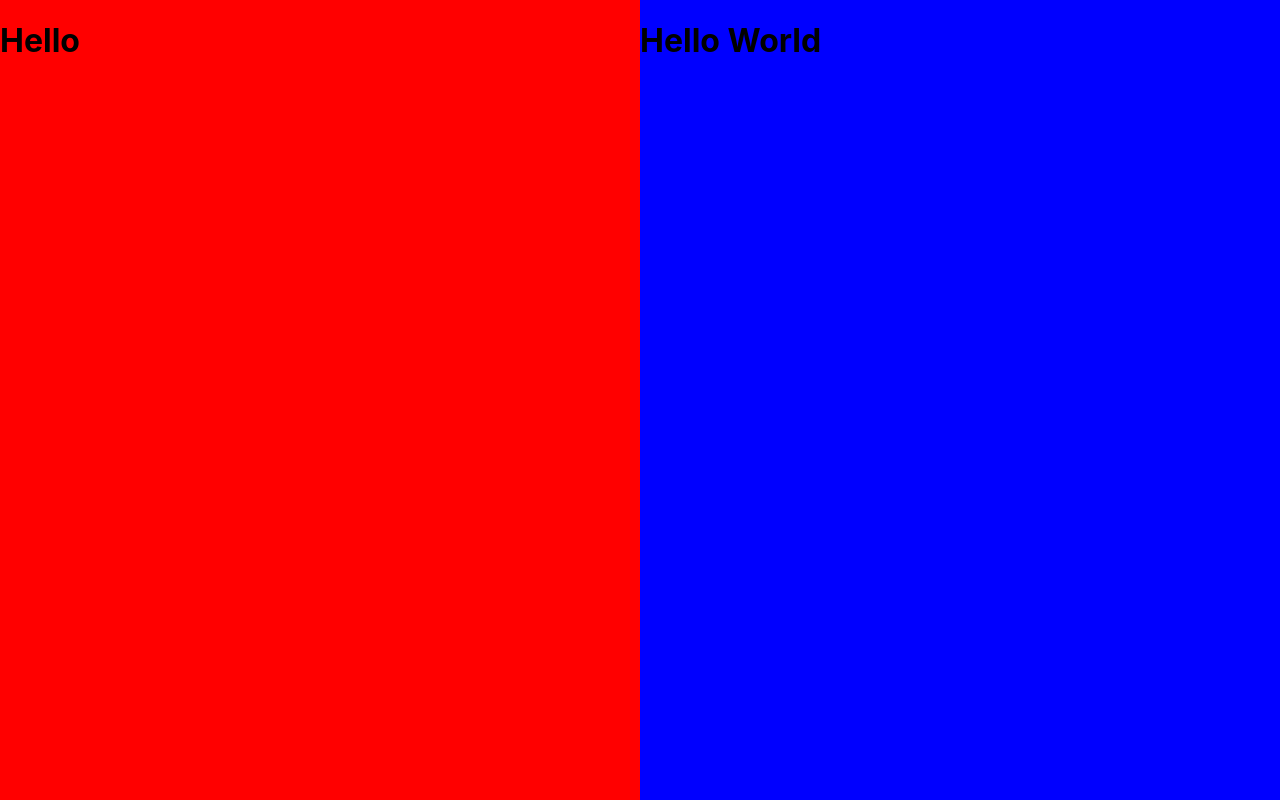
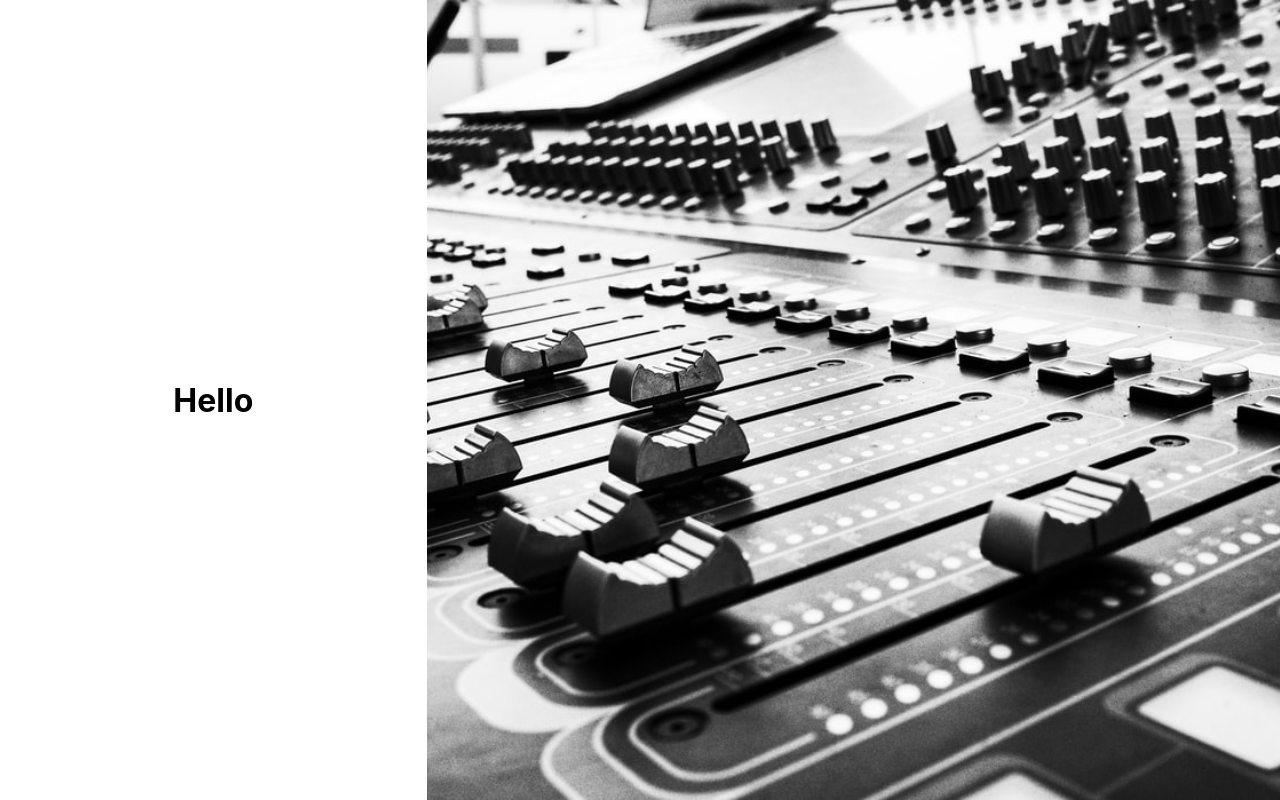
Before and after one commit to dominicstop/react-loudbox, a React (Create React App) app: page / in a window 1280 px wide. Built offline with nearby package versions, Linux system fonts and the light colour scheme.

Commit message:
✨ WIP: LoginPage
Summary: Added bg image

```diff
--- a/src/pages/LoginPage.js
+++ b/src/pages/LoginPage.js
@@ -1,5 +1,7 @@
 import React from 'react';
 import { StyleSheet, css } from 'aphrodite';
+
+
 
 
 export class LoginPage extends React.Component {
@@ -12,29 +14,37 @@ export class LoginPage extends React.Component {
     leftFormContainer: {
       flex: 1,
       display: 'flex',
-      backgroundColor: 'red',
+      backgroundColor: 'white',
+      alignItems: 'center',
+      justifyContent: 'center',
     },
     rightImageContainer: {
-      flex: 1,
-      display: 'flex',
-      backgroundColor: 'blue',
-      '@media (max-width: 1000px)': {
-        display: 'none'
+      display: 'none',
+      // set/config bg image
+      backgroundImage: `url(${require('assests/images/login-cover.jpg')})`,
+      backgroundPosition: 'center',
+      backgroundRepeat: 'no-repeat',
+      backgroundSize: 'cover',
+      // show the right image container if there's enough space
+      '@media (min-width: 750px) and (max-width: 1250px)': {
+        flex: 1,
+        display: 'flex'
+      },
+      '@media (min-width: 1250px)': {
+        flex: 2,
+        display: 'flex'
       }
     },
   });
 
   render(){
     const { styles } = LoginPage;
-
     return(
       <div className={css(styles.rootContainer)}>
         <div className={css(styles.leftFormContainer)}>
           <h1>Hello</h1>
         </div>
-        <div className={css(styles.rightImageContainer)}>
-          <h1>Hello World</h1>
-        </div>
+        <div className={css(styles.rightImageContainer)}/>
       </div>
     );
   };
```
Also changed, not shown: src/assests/images/login-cover.jpg (added), src/assests/svg/loudbox-logo.svg (added).
